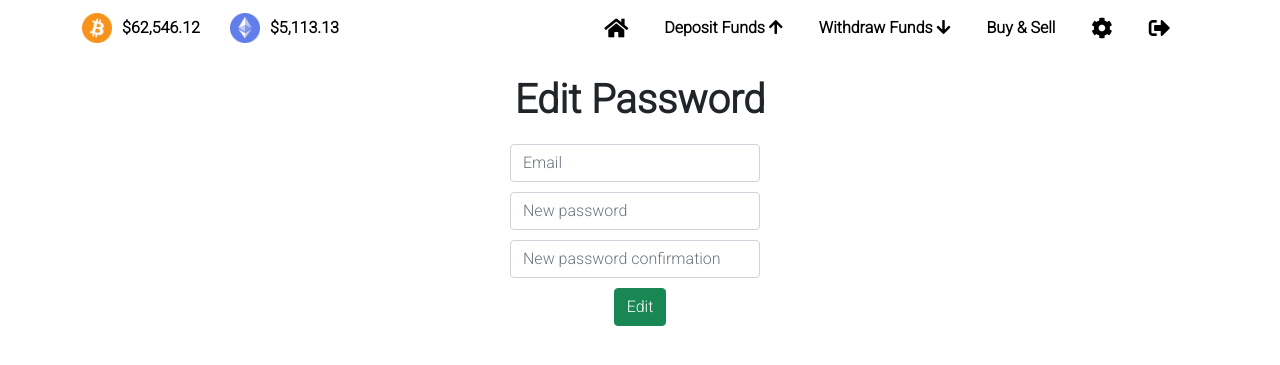
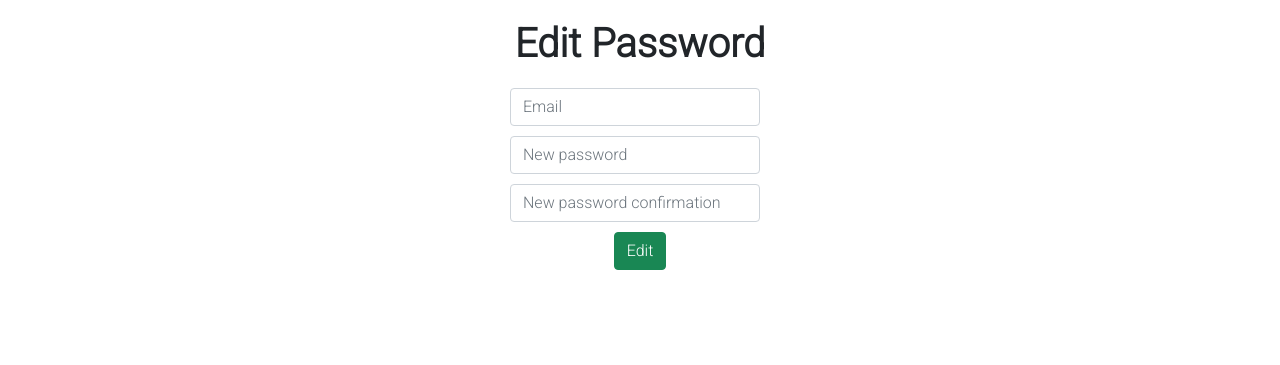
Before and after one commit to NatalieMulodjanov/Cryptocurrency-Exchange, a PHP site: page /Final_Project/User/editPassword in a window 1280 px wide. Shown: the top 365 px of the page. Run offline with PHP 8.4, Linux system fonts and the light colour scheme; data comes from the database, SQL or seed files in the repository; some libraries are stand-ins or nearby versions.

Commit message:
fixed some bugs

```diff
--- a/app/controllers/User.php
+++ b/app/controllers/User.php
@@ -132,7 +132,7 @@ class User extends \app\core\Controller
 				$account->insert();
 				header('location:' . BASE . 'User/login');
 			} else {
-				$this->view('User/register', ['error' => 'Email already exists!']);
+				$this->view('User/register', 'Email already exists!');
 			}
 		} else
 			$this->view('User/register');
--- a/app/views/User/editPassword.php
+++ b/app/views/User/editPassword.php
@@ -72,47 +72,6 @@
 </head>
 
 <body>
-	<nav class="container navbar navbar-expand-lg">
-		<div style="width: 100%">
-			<ul class="navbar-nav col-md-12" style="display: flex; align-items: center; width: 100%">
-				<div style="display: flex">
-					<li class="nav-item" style="display: flex; justify-content: center;align-items: center;">
-						<img class="logo" src="/Final_Project/app/imgs/<?= $data['cryptoAPI']['BTC']['coin_logo_path'] ?>" alt="logo">
-					</li>
-					<li class="nav-item" style="display: flex; justify-content: center;align-items: center; ">
-						<span class="cryptoAmount">$<?= number_format($data['cryptoAPI']['BTC']['rate'], 2) ?></span>
-					</li>
-					<li class="nav-item" style="display: flex; justify-content: center;align-items: center;">
-						<img class="logo" src="/Final_Project/app/imgs/<?= $data['cryptoAPI']['ETH']['coin_logo_path'] ?>" alt="logo">
-					</li>
-					<li class="nav-item" style="margin-right: 60px; display: flex; justify-content: center;align-items: center;">
-						<span class="cryptoAmount">$<?= number_format($data['cryptoAPI']['ETH']['rate'], 2) ?></span>
-					</li>
-				</div>
-
-				<div style="display: flex; justify-content: flex-end; width: 100%">
-					<li class="nav-item nav-item-link" style="display: flex; justify-content: flex-end; align-items: center;">
-						<a class="nav-link" href="<?= BASE ?>Account/index"><i class="fa fa-home fa-lg" aria-hidden="true" alt="Home"></i></a>
-					</li>
-					<li class="nav-item nav-item-link" style="display: flex; justify-content: flex-end;">
-						<a class="nav-link" href="<?= BASE ?>Account/addFunds">Deposit Funds <i class="fa fa-arrow-up" aria-hidden="true"></i></a>
-					</li>
-					<li class="nav-item nav-item-link" style="display: flex; justify-content: flex-end;">
-						<a class="nav-link" href="<?= BASE ?>Account/removeFunds">Withdraw Funds <i class="fa fa-arrow-down" aria-hidden="true"></i></a>
-					</li>
-					<li class="nav-item nav-item-link" style="display: flex; justify-content: flex-end;">
-						<a class="nav-link" href="<?= BASE ?>Account/buyCrypto">Buy & Sell</a>
-					</li>
-					<li class="nav-item nav-item-link" style="display: flex; justify-content: flex-end; align-items: center;">
-						<a class="nav-link" href="<?= BASE ?>User/settings"><i class="fa fa-cog fa-lg" alt="Settings"></i></a>
-					</li>
-					<li class="nav-item nav-item-link" style="display: flex; justify-content: flex-end; align-items: center;">
-						<a class="nav-link" href="<?= BASE ?>User/logout"><i class="fas fa-sign-out-alt fa-lg" alt="Logout"></i></a>
-					</li>
-				</div>
-			</ul>
-		</div>
-	</nav>
 	<div class="container d-flex">
 		<div class="d-flex" style="flex-direction: column; width: 100%">
 			<?php
--- a/cryptoapp.sql
+++ b/cryptoapp.sql
@@ -261,6 +261,12 @@ ALTER TABLE `wallet`
 --
 
 --
+-- AUTO_INCREMENT for table "account"
+--
+ALTER TABLE `account`
+  MODIFY `account_id` int(5) NOT NULL AUTO_INCREMENT, AUTO_INCREMENT=15;
+
+--
 -- AUTO_INCREMENT for table `cryptocurrency`
 --
 ALTER TABLE `cryptocurrency`
```
